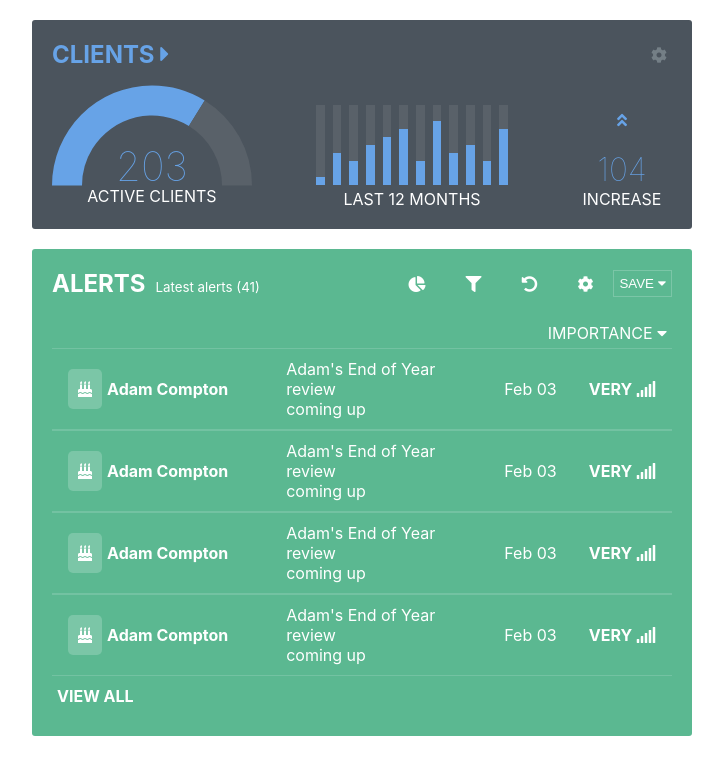
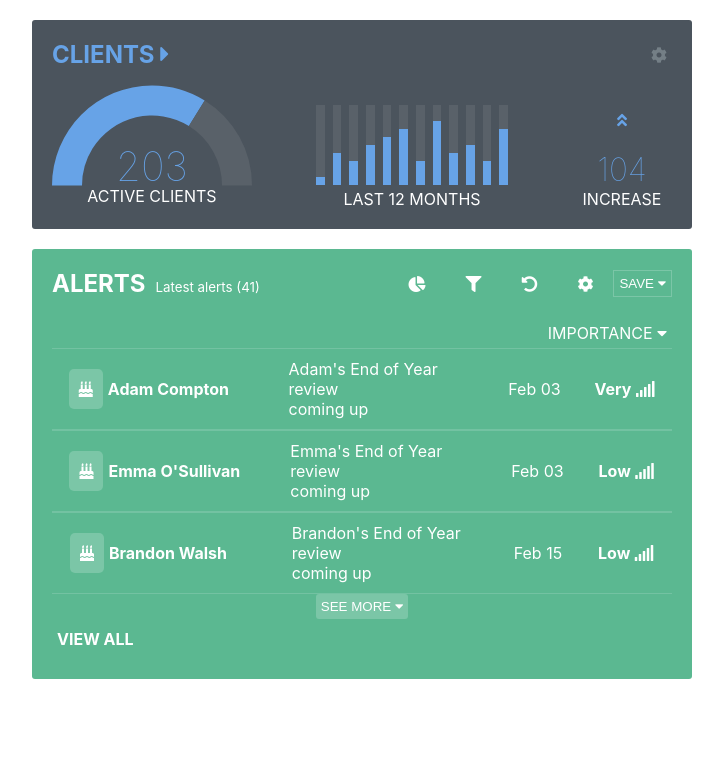
Before and after one commit to gavhanna/short-test, a React (Create React App) app: page / in a window 1280 px wide. Shown: the top 774 px of the page, without its empty margins (278-1001 px from the left). Built offline with nearby package versions, Linux system fonts and the light colour scheme.

Commit message:
alerts list working with data, see more and view all buttons working

```diff
--- a/src/App.css
+++ b/src/App.css
@@ -199,6 +199,12 @@ justify-content: flex-end; */
   border-radius: 5px;
 }
 
+.see-more>button {
+  background: #7BC6A7;
+  border: none;
+  border-radius: 3px;
+}
+
 /* Media Queries */
 
 @media screen and (max-width: 600px) {
--- a/src/components/dashboard/Dashboard.js
+++ b/src/components/dashboard/Dashboard.js
@@ -36,10 +36,10 @@ class Dashboard extends Component {
             { name: "Adam Compton", content: "Adam's End of Year review", status: "coming up", date: "Feb 03", importance: { num: 1, desc: "Very" } },
             { name: "Emma O'Sullivan", content: "Emma's End of Year review", status: "coming up", date: "Feb 03", importance: { num: 3, desc: "Low" } },
             { name: "Brandon Walsh", content: "Brandon's End of Year review", status: "coming up", date: "Feb 15", importance: { num: 3, desc: "Low" } },
-            { name: "David O'Brien", content: "David's End of Year review", status: "coming up", date: "Feb 15", importance: { num: 2, desc: "Middle" } },
+            { name: "David O'Brien", content: "David's End of Year review", status: "coming up", date: "Feb 15", importance: { num: 2, desc: "Mid" } },
             { name: "Sophie O'Connor", content: "Sophie's End of Year review", status: "coming up", date: "Feb 15", importance: { num: 1, desc: "Very" } },
-            { name: "Steve Wright", content: "Steve's End of Year review", status: "coming up", date: "Mar 12", importance: { num: 2, desc: "Middle" } },
-            { name: "Alan Turing", content: "Alan's End of Year review", status: "coming up", date: "Mar 12", importance: { num: 2, desc: "Middle" } },
+            { name: "Steve Wright", content: "Steve's End of Year review", status: "coming up", date: "Mar 12", importance: { num: 2, desc: "Mid" } },
+            { name: "Alan Turing", content: "Alan's End of Year review", status: "coming up", date: "Mar 12", importance: { num: 2, desc: "Mid" } },
             { name: "Adam Compton", content: "Adam's End of Year review", status: "coming up", date: "Mar 12", importance: { num: 1, desc: "Very" } },
             { name: "Neils Bohr", content: "Neils's End of Year review", status: "coming up", date: "Apr 21", importance: { num: 1, desc: "Very" } },
             { name: "Marie Curie", content: "Marie's End of Year review", status: "coming up", date: "Apr 21", importance: { num: 3, desc: "Low" } },
--- a/src/components/dashboard/alerts-section/AlertsSection.js
+++ b/src/components/dashboard/alerts-section/AlertsSection.js
@@ -2,6 +2,25 @@ import React, { Component } from 'react'
 import AlertsList from './alerts-list/AlertsList';
 
 export default class AlertsSection extends Component {
+  constructor() {
+    super();
+    this.state = {
+      numToRender: 3
+    }
+  }
+
+  onSeeMoreButtonClick = () => {
+    this.setState({
+      numToRender: this.state.numToRender + 3
+    })
+  }
+
+  onViewAllClick = () => {
+    this.setState({
+      numToRender: this.props.data.length
+    })
+  }
+
   render() {
     return (
       <section id="alerts-section">
@@ -29,9 +48,22 @@ export default class AlertsSection extends Component {
           <div className="menu-right hover-animation" style={{ marginTop: "20px", padding: "5px", cursor: "pointer", borderRadius: "3px" }}>IMPORTANCE <i className="fas fa-caret-down"></i></div>
         </div>
 
-        <AlertsList />
-        <div  style={{margin: "10px 0"}}>
-        <span className=" hover-animation" style={{padding: "5px", cursor: "pointer", borderRadius: "3px"}}><strong>VIEW ALL</strong></span>
+        {
+          this.props.loading ?
+            <span>Loading...</span> :
+            <AlertsList numToRender={this.state.numToRender} data={this.props.data} />
+        }
+        {
+          this.props.loading ?
+            null :
+            <div className="see-more" style={{ textAlign: "center" }}>
+              <button onClick={this.onSeeMoreButtonClick}>
+                {this.state.numToRender < this.props.data.length ? "SEE MORE" : "THATS ALL FOLKS!"} {this.state.numToRender < this.props.data.length ? <i className="fas fa-caret-down"></i> : null}</button>
+            </div>
+        }
+
+        <div style={{ margin: "10px 0" }}>
+          <span onClick={this.onViewAllClick} className=" hover-animation" style={{ padding: "5px", cursor: "pointer", borderRadius: "3px" }}><strong>VIEW ALL</strong></span>
         </div>
       </section>
     )
--- a/src/components/dashboard/alerts-section/alerts-list/AlertsList.js
+++ b/src/components/dashboard/alerts-section/alerts-list/AlertsList.js
@@ -3,12 +3,19 @@ import AlertsListItem from './AlertsListItem';
 
 export default class AlertList extends Component {
   render() {
+    const { numToRender } = this.props;
     return (
       <ul id="alerts-list">
-        <AlertsListItem />
-        <AlertsListItem />
-        <AlertsListItem />
-        <AlertsListItem />
+        {
+          this.props.data.map((listItem, i) => {
+            if (i < numToRender) {
+              return <AlertsListItem key={i} itemData={listItem} />;
+            } else {
+              return null
+            }
+          }
+          )
+        }
       </ul>
     )
   }
--- a/src/components/dashboard/alerts-section/alerts-list/AlertsListItem.js
+++ b/src/components/dashboard/alerts-section/alerts-list/AlertsListItem.js
@@ -2,6 +2,7 @@ import React, { Component } from 'react'
 
 export default class AlertsListItem extends Component {
   render() {
+    const { itemData } = this.props;
     return (
       <li className="alerts-list-item">
         <div className="alerts-list-item-name">
@@ -10,22 +11,22 @@ export default class AlertsListItem extends Component {
               <i className="fas fa-birthday-cake"></i>
             </span>
           </div>
-          <h4 className="vertically-center">Adam Compton</h4>
+          <h4 className="vertically-center">{itemData.name}</h4>
         </div>
         <div className="alerts-list-item-title vertically-center">
           <span>
-            Adam's End of Year review
+            {itemData.content}
           </span>
-          <span>coming up</span>
+          <span>{itemData.status}</span>
         </div>
         <div className="alerts-list-item-date vertically-center">
           <span>
-            Feb 03
+            {itemData.date}
           </span>
         </div>
         <div className="alerts-list-item-importance vertically-center" style={{ textAlign: "right" }}>
           <span>
-            <strong>VERY <i className="fas fa-signal"></i></strong>
+            <strong>{itemData.importance.desc} <i className="fas fa-signal"></i></strong>
           </span>
         </div>
       </li>
--- a/src/components/dashboard/client-section/ClientSection.js
+++ b/src/components/dashboard/client-section/ClientSection.js
@@ -19,7 +19,6 @@ export default class ClientSection extends Component {
   }
 
   onOptionsClick = (e) => {
-    console.log("clicked");
     this.setState({ optionsMenuOpen: !this.state.optionsMenuOpen })
   }
 
```
